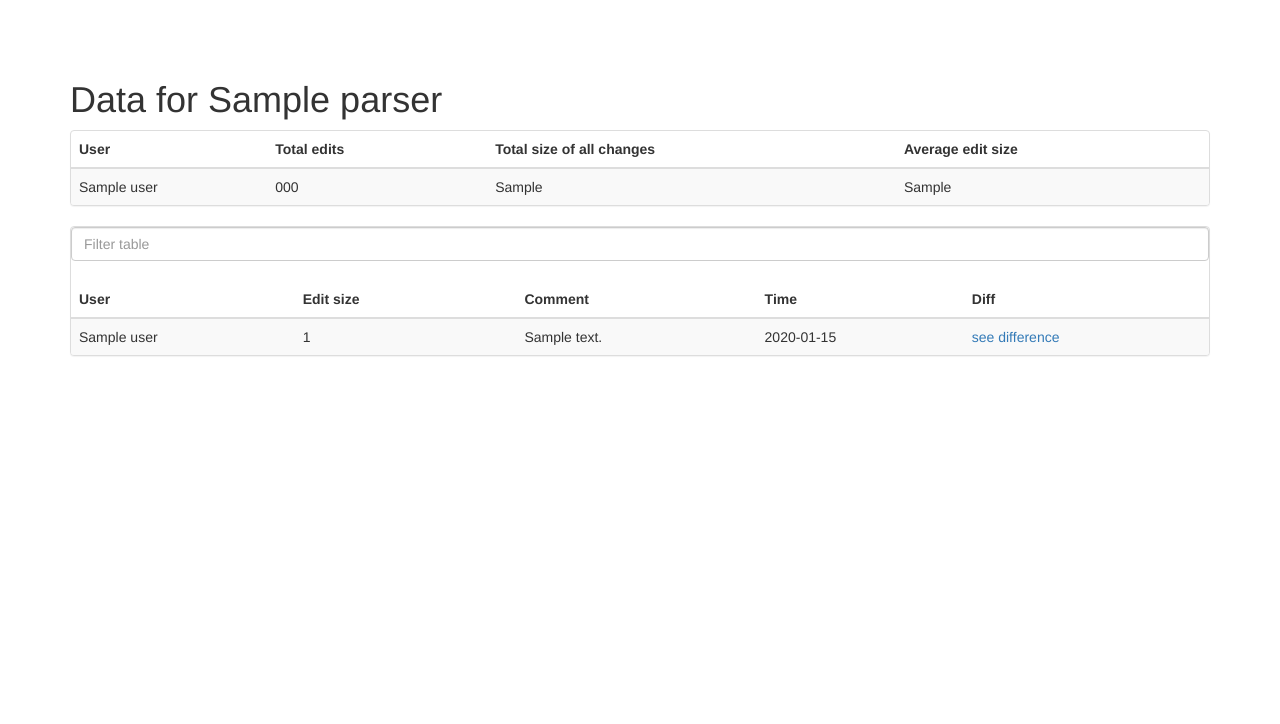
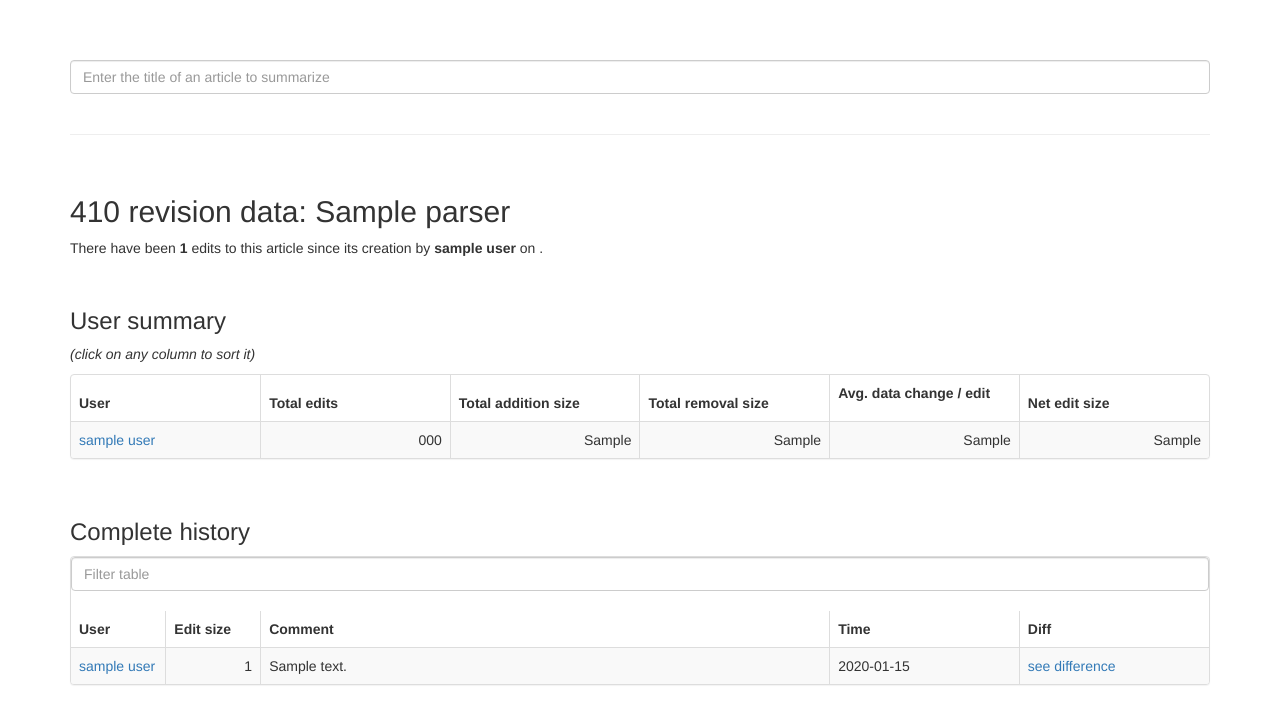
Before and after one commit to walkerdb/wikihistoryvis, a Flask app: template templates/summary.html in a window 1280 px wide. Shown: the top 724 px of the page. Run offline with Flask 2, Linux system fonts and the light colour scheme; the template is opened without the code that fills it: values that come from a table or form of the project are taken from there, most other values are stand-ins (such as "Sample title", 1, 10 or a date in 2020); some libraries are stand-ins or nearby versions.

Commit message:
better data columns, user links

```diff
--- a/templates/summary.html
+++ b/templates/summary.html
@@ -1,26 +1,44 @@
 {% extends "base.html" %}
 
 {% block summary %}
-<h1>Data for {{ parser.article_title }}</h1>
+    <form action="" method="post" name="get-article">
+        {{ form.article_name(class_="form-control", id="article_name", placeholder="Enter the title of an article to summarize") }}
+
+    </form>
+    <br>
+    <hr>
+    <br>
+    <h2>410 revision data: {{ parser.article_title }}</h2>
+    <p>There have been <strong>{{ parser.revisions|length }}</strong> edits to this article since its creation by
+        <strong>{{ parser.revisions[0].user.lower() }}</strong> on {{ parser.revisions[0].timestamp.split("T")[0] }}.</p>
+
+    <br>
+    <h3>User summary</h3>
+    <p><em>(click on any column to sort it)</em></p>
 
     <div class="panel panel-default">
-    <table class="table table-striped table-hover sortable-bootstrap" data-sortable>
+        <table class="table table-striped table-hover sortable-bootstrap table-bordered" data-sortable>
             <thead>
             <tr>
-            <th class="1column1">User</th>
-            <th class="1column2" id="t1_default_sort">Total edits</th>
-            <th class="1column3">Total size of all changes</th>
-            <th class="1column4">Average edit size</th>
+                <th class="1column1 col-md-1">User</th>
+                <th class="1column2 col-md-1">Total edits</th>
+                <th class="1column3 col-md-1">Total addition size</th>
+                <th class="1column3 col-md-1">Total removal size</th>
+                <th class="1column4 col-md-1">Avg. data change / edit</th>
+                <th class="1column4 col-md-1">Net edit size</th>
 
             </tr>
             </thead>
             <tbody class="list">
             {% for summary in parser.user_summaries %}
                 <tr>
-                <td class="1column1">{{ summary["user"] }}</td>
-                <td class="1column2">{{ summary["number of revisions"] }}</td>
-                <td class="1column3">{{ summary["total size of changes"] }}</td>
-                <td class="1column4">{{ summary["average edit size"] }}</td>
+                    <td class="1column1"><a href="http://si410wiki.sites.uofmhosting.net/index.php/User:{{ summary["user"] }}" target="_blank">{{ summary["user"].lower() }}</a></td>
+                    <td class="1column2" style="text-align: right">{{ summary["number of revisions"] }}</td>
+                    <td class="1column3" style="text-align: right">{{ summary["total addition size"] }}</td>
+                    <td class="1column3" style="text-align: right">{{ summary["total removal size"] }}</td>
+                    <td class="1column4" style="text-align: right">{{ summary["average edit size"] }}</td>
+                    <td class="1column4" style="text-align: right">{{ summary["net edit size"] }}</td>
+
                 </tr>
             {% endfor %}
 
@@ -28,27 +46,31 @@
         </table>
     </div>
 
+    <br>
+    <h3>Complete history</h3>
     <div class="panel panel-default" id="filter-table">
         <input class="search form-control" placeholder="Filter table"/>
         <br>
-    <table class="table table-striped table-hover sortable-bootstrap" data-sortable>
+        <table class="table table-striped table-hover sortable-bootstrap table-bordered" data-sortable>
             <thead>
             <tr>
-            <th class="column1">User</th>
-            <th class="column2">Edit size</th>
-            <th class="column3">Comment</th>
-            <th class="column4">Time</th>
-            <th class="column5">Diff</th>
+                <th class="column1 col-md-1">User</th>
+                <th class="column2 col-md-1">Edit size</th>
+                <th class="column3 col-md-6">Comment</th>
+                <th class="column4 col-md-2">Time</th>
+                <th class="column5 col-md-2">Diff</th>
             </tr>
             </thead>
             <tbody class="list">
             {% for revision in parser.revisions %}
                 <tr>
-                <td class="column1">{{ revision.user }}</td>
-                <td class="column2">{{ revision.change_size }}</td>
+                    <td class="column1"><a href="http://si410wiki.sites.uofmhosting.net/index.php/User:{{ revision["user"] }}" target="_blank">{{ revision["user"].lower() }}</a></td>
+                    <td class="column2" style="text-align: right">{{ revision.change_size }}</td>
                     <td class="column3">{{ revision.comment }}</td>
                     <td class="column4">{{ revision["formatted date"] }}</td>
-                <td class="column5"><a href="http://si410wiki.sites.uofmhosting.net/index.php?title={{ title }}&diff={{ revision.revid }}&oldid={{ revision.parentid }}" target="_blank">see difference</a></td>
+                    <td class="column5"><a
+                            href="http://si410wiki.sites.uofmhosting.net/index.php?title={{ title }}&diff={{ revision.revid }}&oldid={{ revision.parentid }}"
+                            target="_blank">see difference</a></td>
                 </tr>
             {% endfor %}
 
@@ -67,8 +89,8 @@
         var tableList = new List('filter-table', options);
     </script>
     <script>
-    window.onload = function() {
-        (document.getElementById( 't1_default_sort' )).click();
+        window.onload = function () {
+            (document.getElementById('t1_default_sort')).click();
         };
     </script>
 
--- a/whv.py
+++ b/whv.py
@@ -39,7 +39,11 @@ def show_article_summary(article):
     print(data)
     parser = data_parser.Parser(data)
 
-    return render_template("summary.html", parser=parser)
+    form = WikiArticleForm()
+    if request.method == "POST" and not form.article_name.errors:
+        return redirect(url_for("show_article_summary", article=form.article_name.data))
+
+    return render_template("summary.html", parser=parser, form=form)
 
 
 if __name__ == '__main__':
```
Also changed, not shown: wikihistoryvis/data_parser.py (+12 -1 lines). Lines whose indentation alone changed are shown as unchanged.
